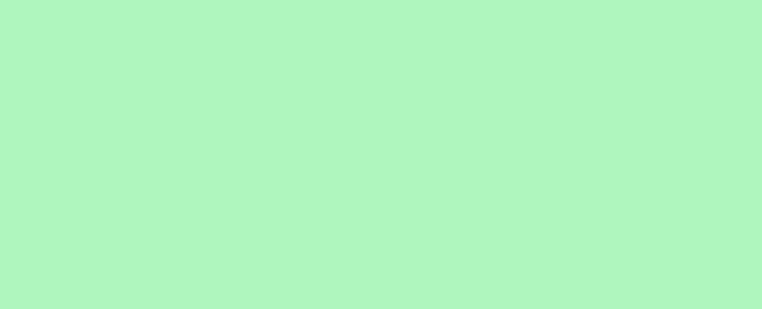
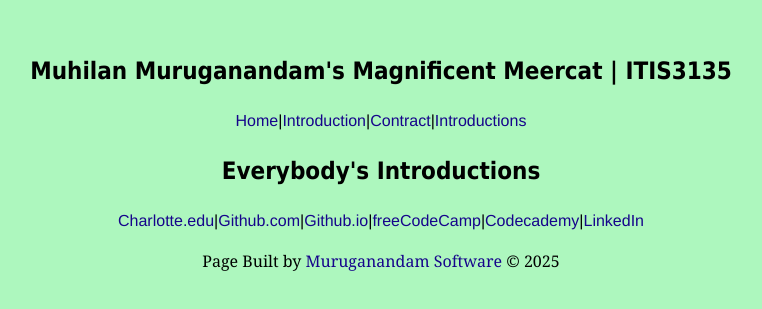
Before and after one commit to muhilmu-ctrl/itis3135-react, a React (Vite) app: page /introductions in a window 1280 px wide. Before the commit this address had no page. Shown: the part 239-548 px from the top of the page, without its empty margins (259-1021 px from the left). Built offline with nearby package versions, Linux system fonts and the light colour scheme.

Commit message:
created introductions page and added respective routes for navbar

```diff
--- /dev/null
+++ b/src/Introductions.jsx
@@ -0,0 +1,12 @@
+import Header from "./Header";
+import Footer from "./Footer";
+
+export default function Introductions(){
+    return (
+        <>
+        <Header/>
+        <h2>Everybody's Introductions</h2>
+        <Footer/>
+        </>
+    );
+}
--- a/src/Navbar.jsx
+++ b/src/Navbar.jsx
@@ -7,6 +7,8 @@ export default function Navbar() {
         <a href="/introduction">Introduction</a>
         |
         <a href="/contract">Contract</a>
+        |
+        <a href="/introductions">Introductions</a>
     </nav>
     </>
   )
--- a/src/main.jsx
+++ b/src/main.jsx
@@ -5,6 +5,7 @@ import App from './App.jsx'
 import { BrowserRouter, Routes, Route } from "react-router";
 import Introduction from './Introduction.jsx'
 import Contract from './Contract.jsx';
+import Introductions from './Introductions.jsx';
 
 createRoot(document.getElementById('root')).render(
   <StrictMode>
@@ -13,6 +14,7 @@ createRoot(document.getElementById('root')).render(
           <Route index element={<App />} />
           <Route path="/introduction" element={<Introduction />} />
           <Route path="/contract" element={<Contract />} />
+          <Route path="/introductions" element={<Introductions/>}/>
       </Routes>
     </BrowserRouter>
   </StrictMode>,
```
